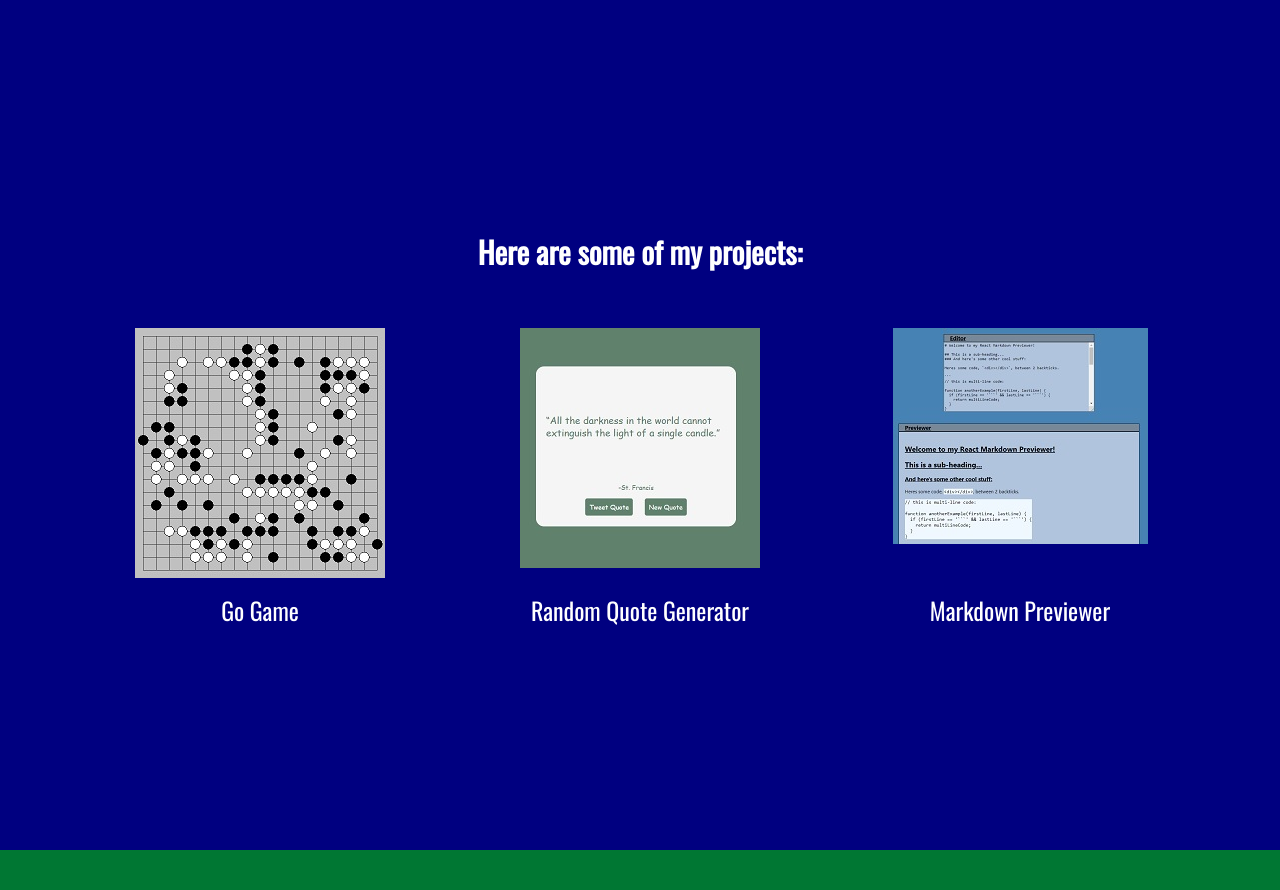
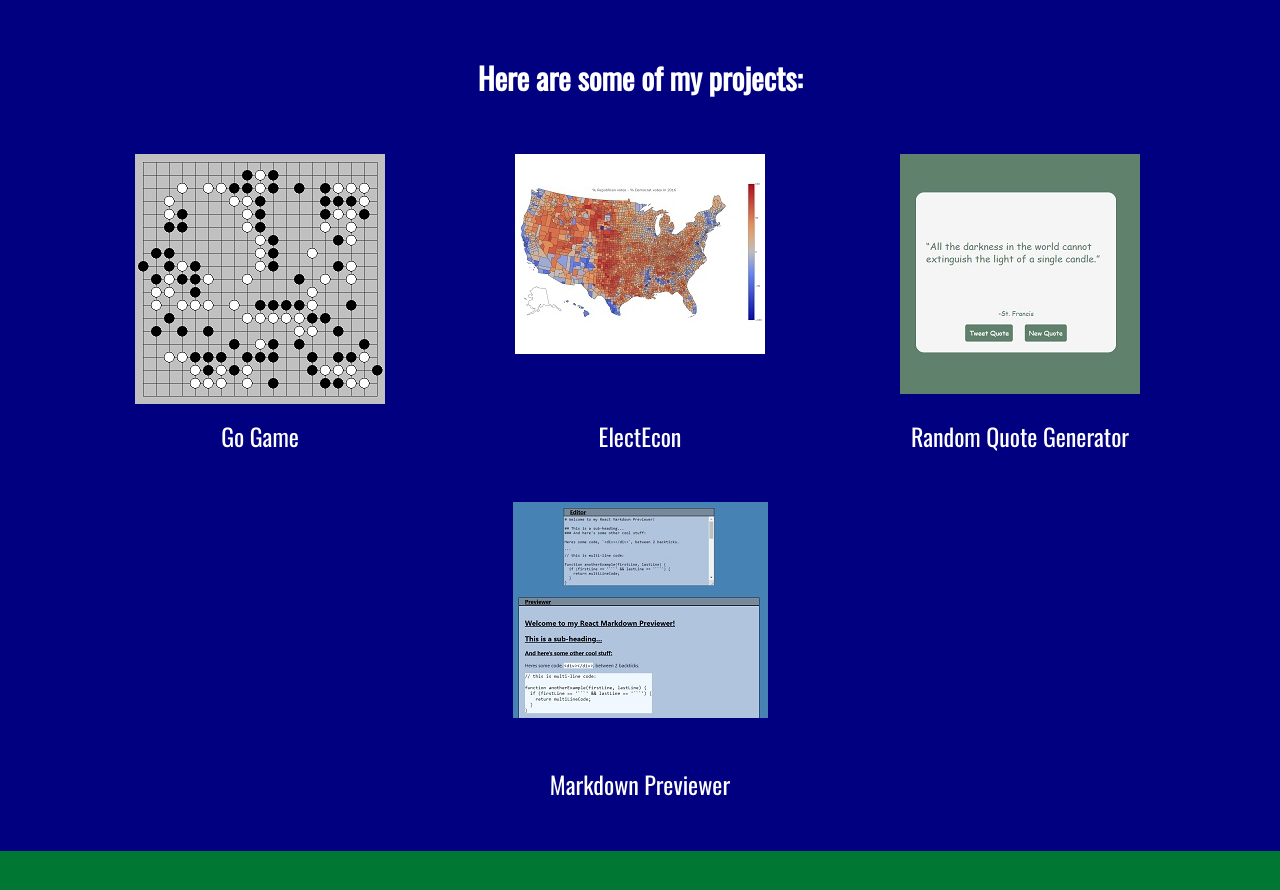
Before and after one commit to chartung17/chartung17.github.io, a plain HTML site: page index.html in a window 1280 px wide. Shown: the part 800-1690 px from the top of the page. Drawn offline with nearby package versions, Linux system fonts and the light colour scheme.

Commit message:
added ElectEcon

```diff
--- a/index.html
+++ b/index.html
@@ -188,6 +188,10 @@
         <img src="go.jpg" width=250px height=250px>
         <figcaption>Go Game</figcaption>
       </figure></a>
+      <a href="electecon" target="_blank"><figure class="project-tile">
+        <img src="electecon.jpg" width=250px height=200px>
+        <figcaption>ElectEcon</figcaption>
+      </figure></a>
       <a href="quote-generator" target="_blank"><figure class="project-tile">
         <img src="quote.jpg" width=240px height=240px>
         <figcaption>Random Quote Generator</figcaption>
```
Also changed, not shown: electecon.jpg (added).
